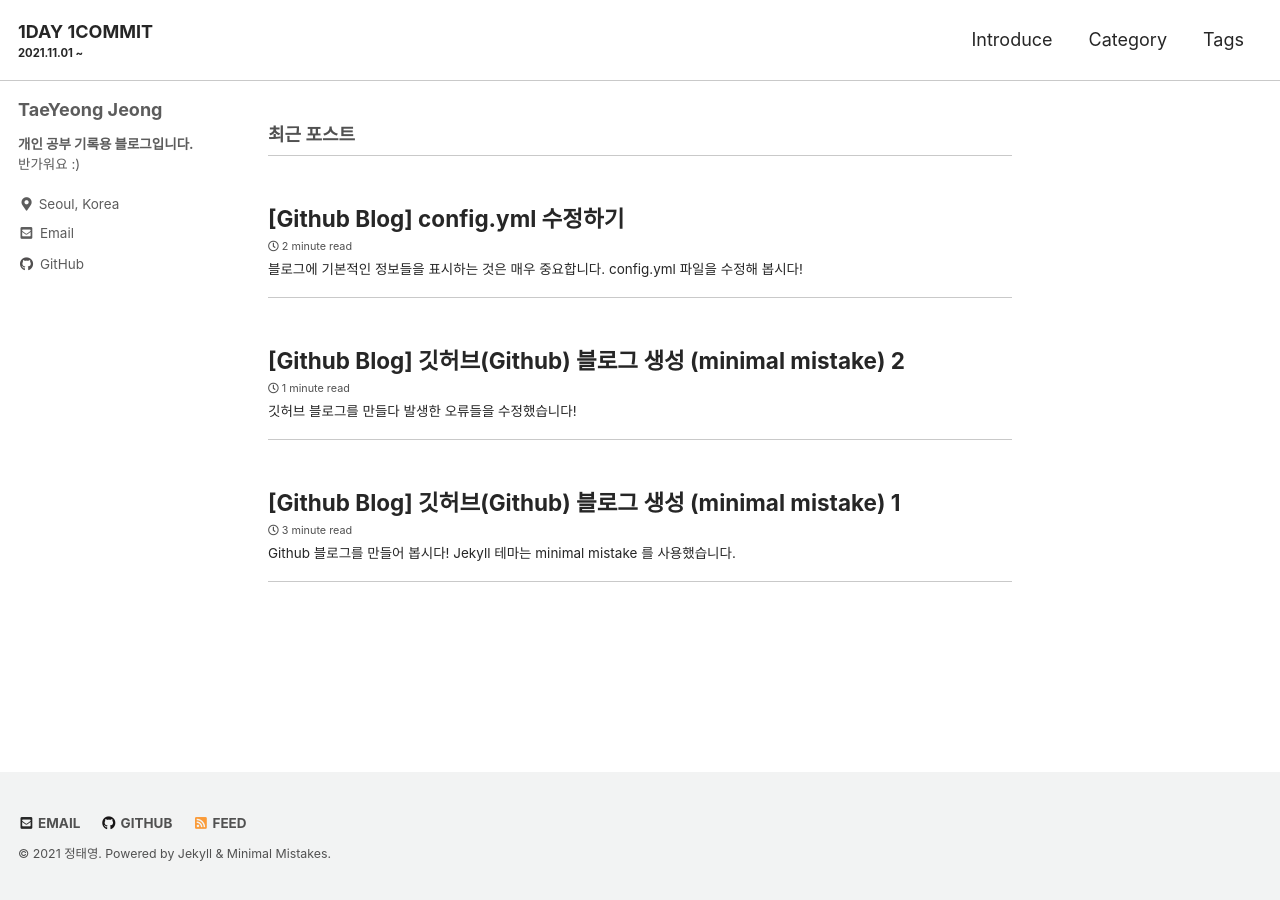
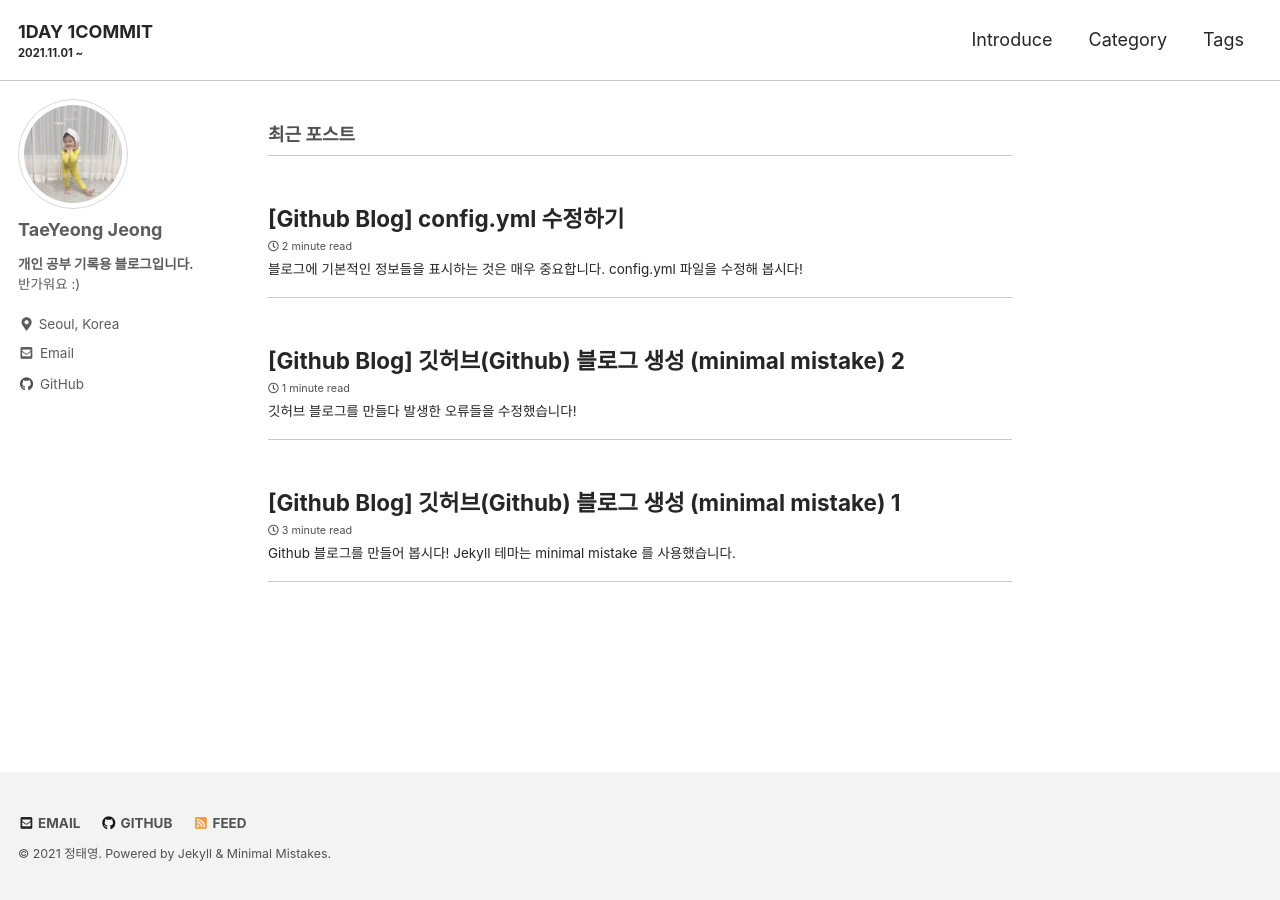
Before and after one commit to dev-taeyeong/test-blog, a Jekyll site: the page built from index.html, in a window 1280 px wide. Built offline with Jekyll 4.4.1, drawn with Linux system fonts in a browser that asks for light colours; cached includes are drawn as plain includes; the list of posts is cut into pages by our own code.

Commit message:
sidebar 프로필 사진

```diff
--- a/_config.yml
+++ b/_config.yml
@@ -102,7 +102,7 @@
 # Site Author
 author:
   name: 'TaeYeong Jeong' # 이름 영역
-  avatar: # 프로필 사진 경로, e.g. "/assets/images/bio-photo.jpg"
+  avatar: '/assets/images/github-profile.jpg' # 프로필 사진 경로, e.g. "/assets/images/bio-photo.jpg"
   bio: '**개인 공부 기록용 블로그입니다.**<br>반가워요 :)' # biography 의 약칭으로, 자기소개를 적으면 된다. # 줄바꿈은 <br> 로 굵은 글씨는 **글씨** 로 표기한다.
   location: 'Seoul, Korea' # 지역
   email: # 이메일 주소. (links 에서 작성할 수 있기 때문에 생략하였다.)
```
Also changed, not shown: assets/images/github-profile.jpg (added), assets/images/스크린샷 2021-11-01 오후 5.56.58.png (deleted), assets/images/스크린샷 2021-11-01 오후 6.04.12.png (deleted).
